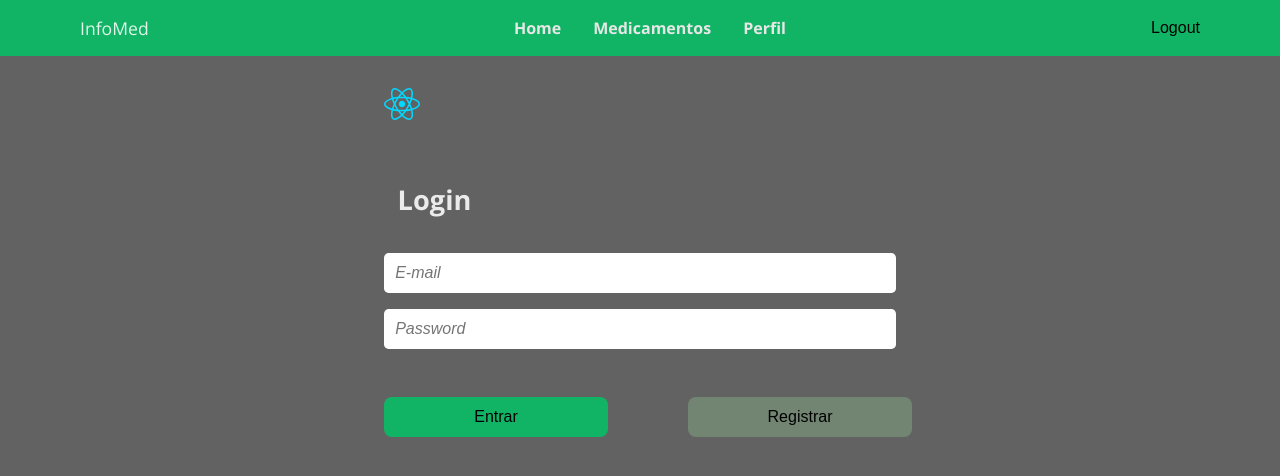
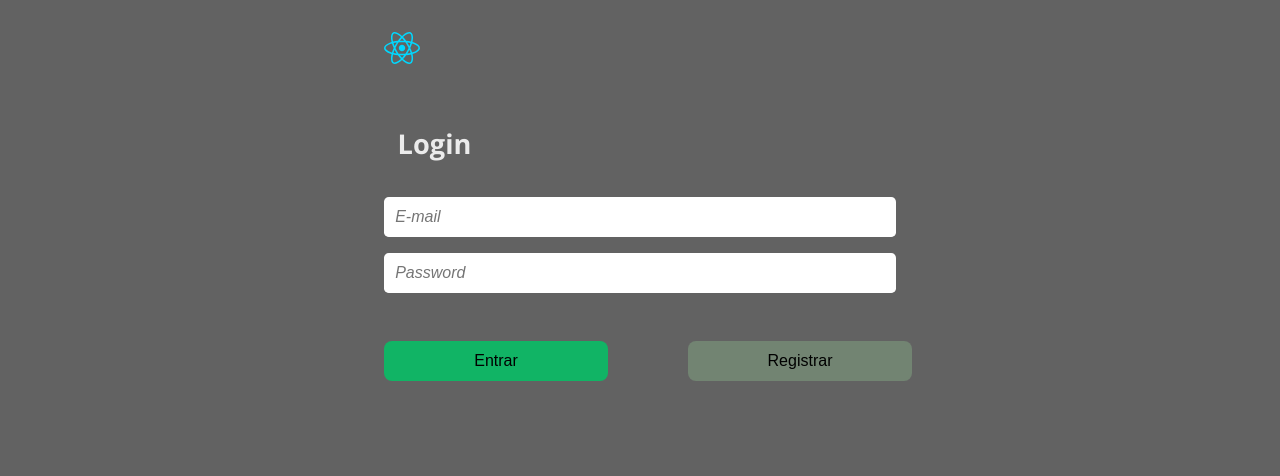
Before and after one commit to cristian-eds/infomed-front, a React (Vite) app: page /login in a window 1280 px wide. Shown: the top 476 px of the page. Built offline with nearby package versions, Linux system fonts and the light colour scheme.

Commit message:
Show navbar only for logged in users

```diff
--- a/src/App.jsx
+++ b/src/App.jsx
@@ -17,7 +17,7 @@ function App() {
 
   return (
   <BrowserRouter>
-    <Navbar logout={logout} />
+    {user &&  <Navbar logout={logout} />}
     <Routes>
       <Route path='/' element={user ?  <Home/> : <Navigate to="/login"/>}/>
       <Route path='/login' element={!user ?  <Login login={login}/> : <Navigate to="/"/>}/>
```
